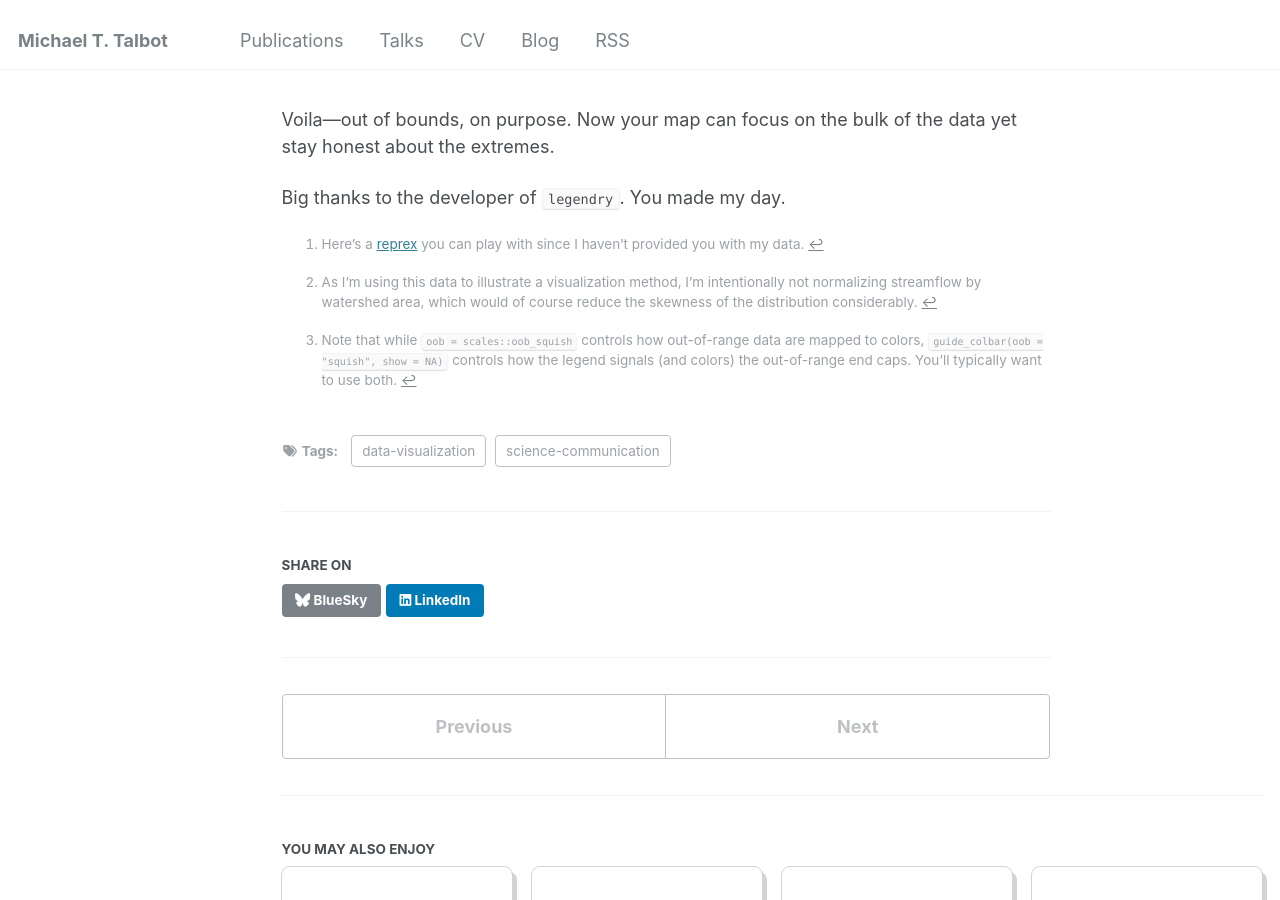
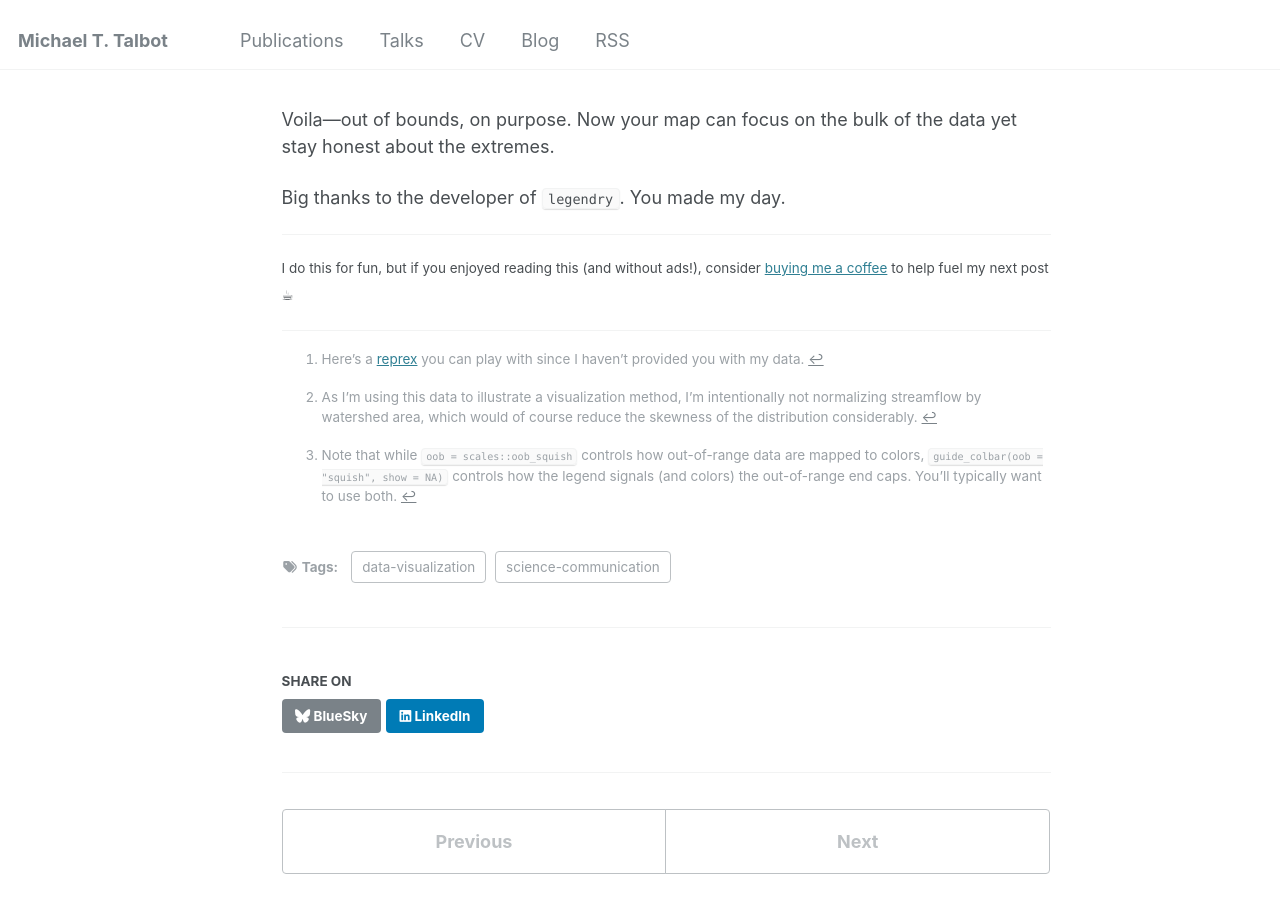
Before and after one commit to realmiketalbot/realmiketalbot.github.io, a Jekyll site: the page built from _posts/2026-01-21-out-of-bounds-on-purpose-legendry.md, in a window 1280 px wide and 900 px high, scrolled down 5377 px. Built offline with Jekyll 4.4.1, drawn with Linux system fonts in a browser that asks for light colours; emoji names are drawn with the system emoji font; comment, search, counter and statistics services are not loaded.

Commit message:
Minor revision

```diff
--- a/_posts/2026-01-21-out-of-bounds-on-purpose-legendry.md
+++ b/_posts/2026-01-21-out-of-bounds-on-purpose-legendry.md
@@ -139,6 +139,12 @@
 
 Big thanks to the developer of `legendry`. You made my day.
 
+<hr>
+
+<small>I do this for fun, but if you enjoyed reading this (and without ads!), consider <a href="https://buymeacoffee.com/talbotmichu">buying me a coffee</a> to help fuel my next post :coffee:</small>
+
+<hr>
+
 [^1]: Here's a <a href="https://gist.github.com/realmiketalbot/0bd0af38c5b0f74c0d1fe16f895fe80d" target="_blank">reprex</a> you can play with since I haven't provided you with my data.
 [^2]: As I'm using this data to illustrate a visualization method, I'm intentionally not normalizing streamflow by watershed area, which would of course reduce the skewness of the distribution considerably.
 [^3]: Note that while `oob = scales::oob_squish` controls how out-of-range data are mapped to colors, `guide_colbar(oob = "squish", show = NA)` controls how the legend signals (and colors) the out-of-range end caps. You'll typically want to use both.
```
